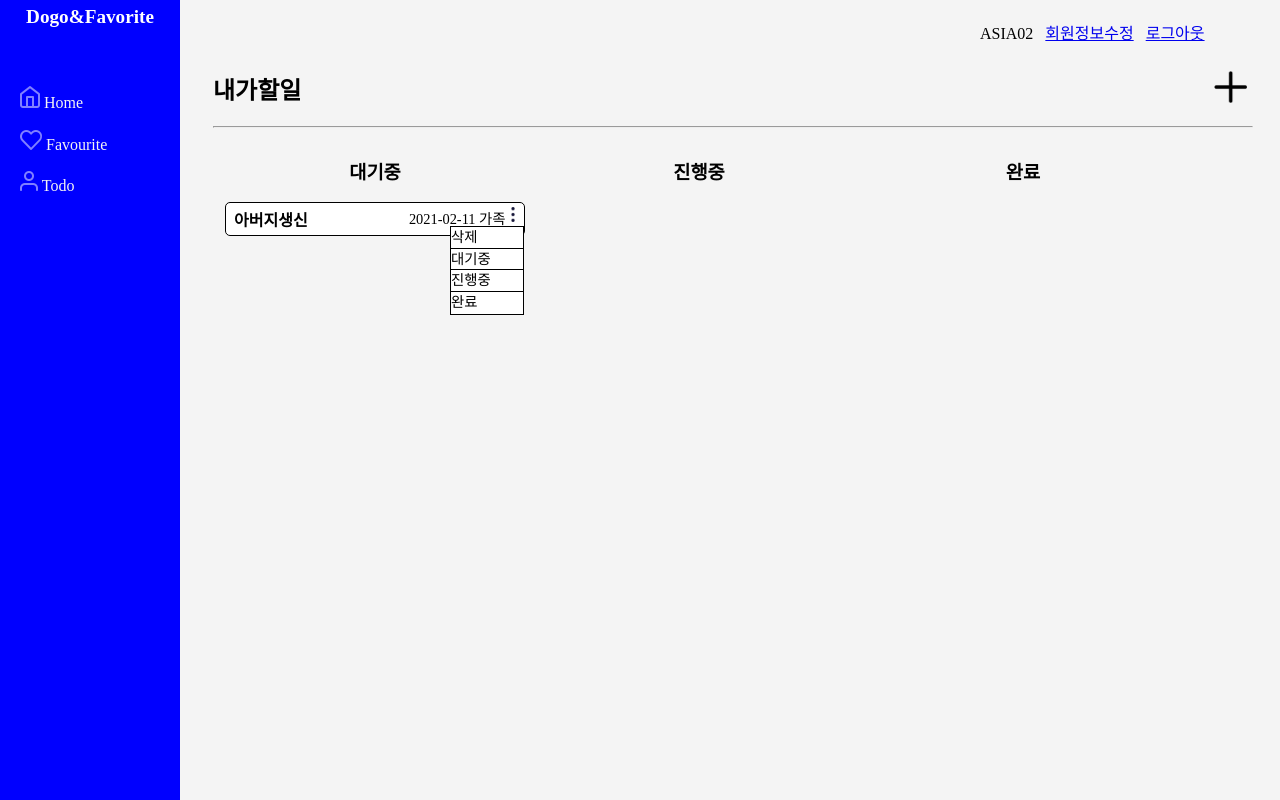
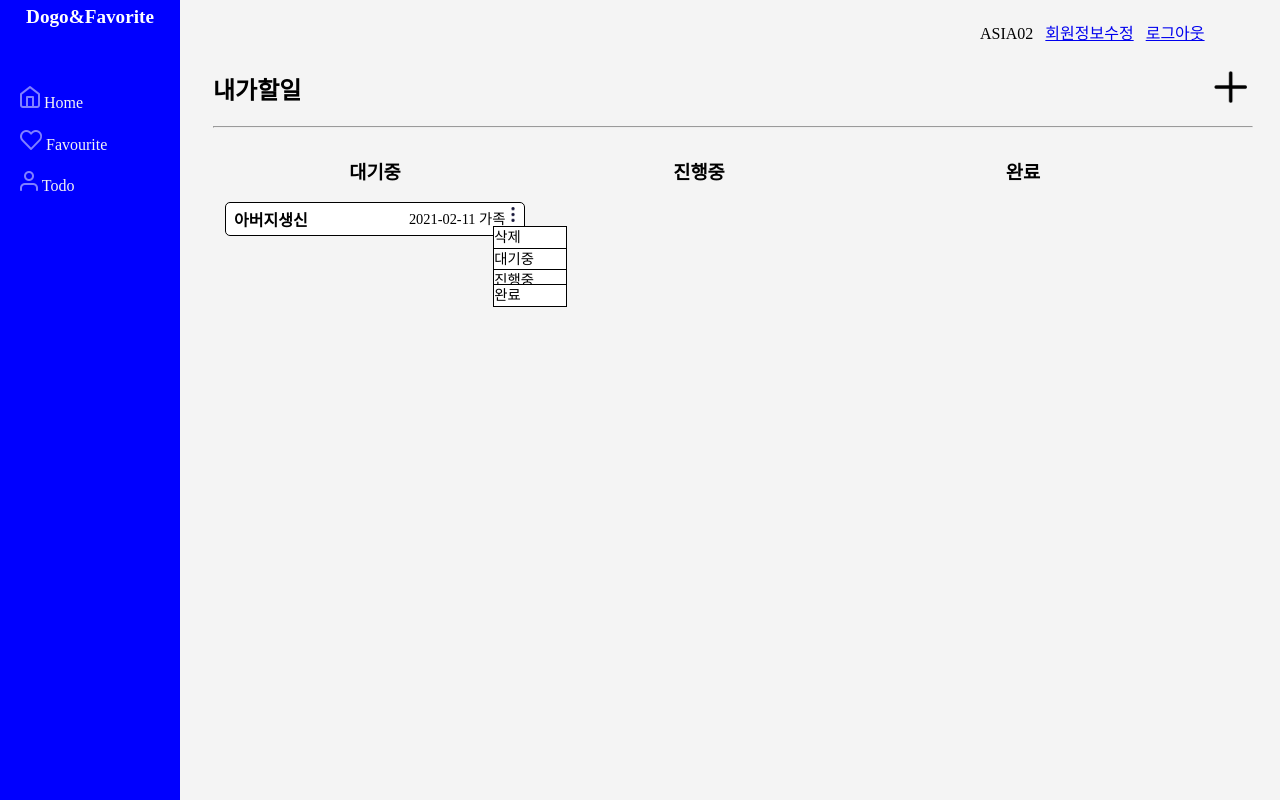
Before and after one commit to utolee90/Django_TEST2, a Django app: page /second/todo in a window 1280 px wide, with the pointer over the restyled element. Run offline with Django 3.2, Linux system fonts and the light colour scheme; a user stored in the database is signed in; data comes from the database, SQL or seed files in the repository; both versions use the stored data as it was after the commit.

Commit message:
내용 갱신

```diff
--- a/static/second/style.css
+++ b/static/second/style.css
@@ -139,6 +139,9 @@ html, body{height:100%;
     .item-box-image:hover .sublist{
         float:right;
         display:block;
+        position:absolute;
+        bottom:0;
+        right:-3em;
     }
     .item-box-image:hover .sublist li{
         background-color:white;
@@ -148,6 +151,7 @@ html, body{height:100%;
         z-index:1;
         line-height:1.5em;
     }
+   /*
     .item-box-image:hover .sublist li:first-child{
         position:absolute;
         bottom:-1em;
@@ -159,8 +163,8 @@ html, body{height:100%;
     .item-box-image:hover .sublist li:nth-child(3){
         position:absolute;
         bottom:-4em;
-    }
+    } */
     .item-box-image:hover .sublist li:nth-child(4){
         position:absolute;
-        bottom:-5.5em;
+        bottom:-5em;
     }
```
Also changed, not shown: db.sqlite3.
